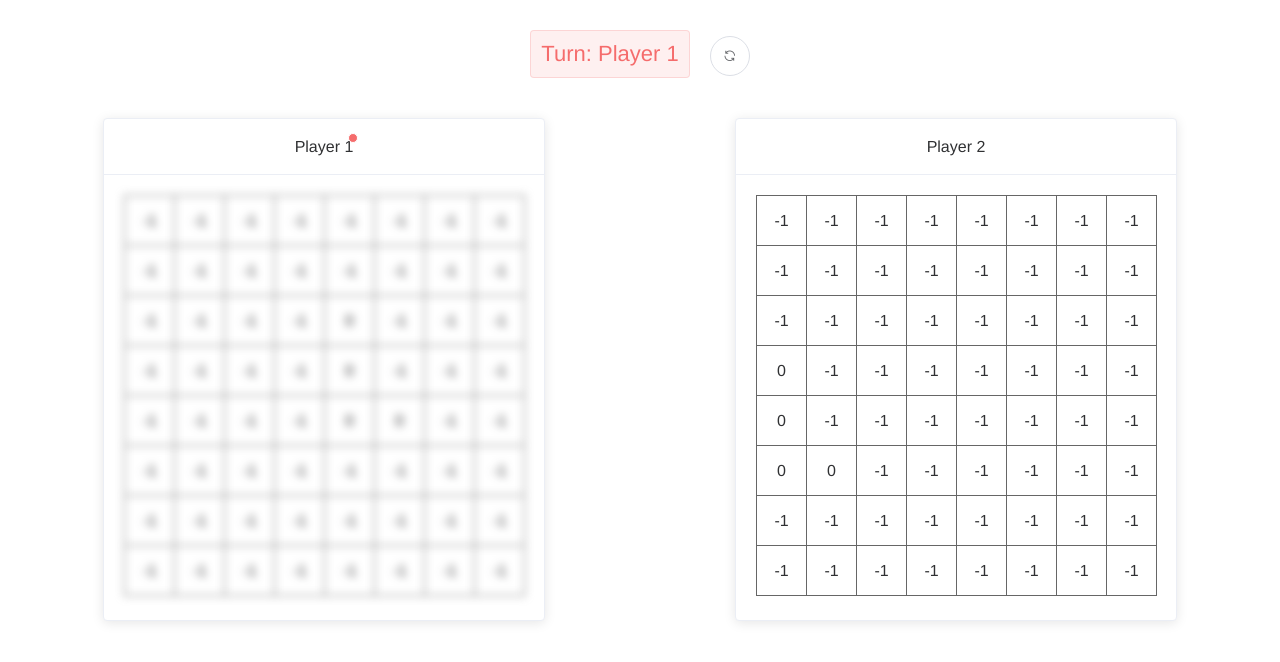
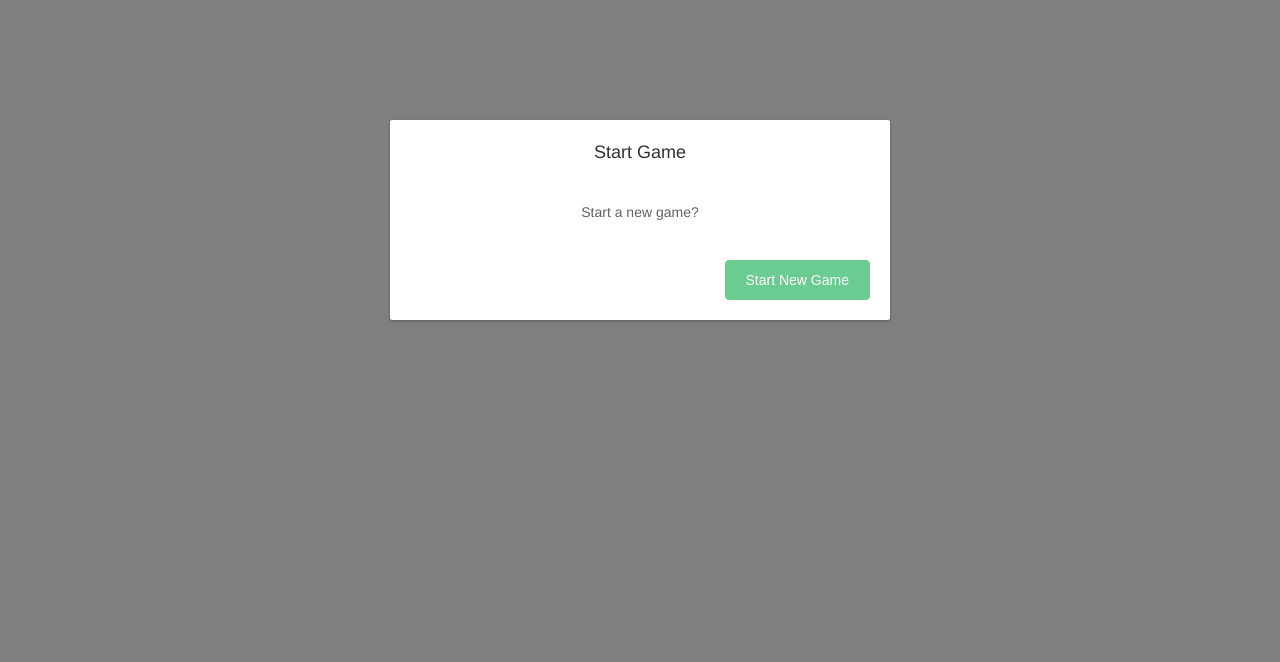
Before and after one commit to fangwei716/battle-ship, a Vue app: page / in a window 1280 px wide. Shown: the top 662 px of the page. Built offline with nearby package versions, Linux system fonts and the light colour scheme.

Commit message:
enable welcome screen

```diff
--- a/src/components/Board.vue
+++ b/src/components/Board.vue
@@ -10,7 +10,7 @@
       <div :class="{'grid-container': true, 'blur': game.turn === player.index && !game.isEnd }" :style="'width:' + (5 + 50*gridX) + 'px;height:' + (5 + 50*gridY) + 'px;'">
         <div class="row" :key="player.index + '-' + rowIndex" v-for="(row, rowIndex) in board.grid">
           <div class="cell" :key="player.index + '-' + rowIndex + '-' + columnIndex" v-for="(cell, columnIndex) in row">
-            <span @click="hit(rowIndex, columnIndex)" v-if="cell >= -1" class="cell-available">{{cell}}</span>
+            <span @click="hit(rowIndex, columnIndex)" v-if="cell >= -1" class="cell-available"></span>
             <span v-if="cell === -2" class="miss"></span>
             <span v-if="cell === -3" class="hit"></span>
           </div>
--- a/src/components/Index.vue
+++ b/src/components/Index.vue
@@ -3,7 +3,7 @@
     <el-tag v-if="game.players" class="header-tag" type="danger">
       {{game && game.isEnd ? winner + ' is the winner!' : 'Turn: Player ' + (game.turn + 1)}}
     </el-tag>
-    <el-button @click="startNewGame()" v-if="game && !game.isEnd" icon="el-icon-refresh" style="margin-left: 20px;" circle></el-button>
+    <el-button @click="startNewGame()" v-if="game && game.isEnd" icon="el-icon-refresh" style="margin-left: 20px;" circle></el-button>
     <el-row>
       <el-col v-for="player in getVisiblePlayers(players)" :key="'player' + player.index" :span="12">
         <div class="board-container">
@@ -12,9 +12,10 @@
       </el-col>
     </el-row>
     <el-dialog width="500px" :show-close="false" title="Start Game" :visible="dialogVisible">
-      <el-form style="width: 450px;">
+      <span>{{hasPrev ? 'Do you want to restore game or start a new game ?' : 'Start a new game?'}}</span>
+      <el-form v-if="enableMoreThanTwoPlayer || enableMachinePlayer" style="width: 450px;">
         <el-form-item label="Human Player">
-          <el-radio-group v-model="numOfHuman">
+          <el-radio-group v-if="enableMoreThanTwoPlayer" v-model="numOfHuman">
             <el-radio-button v-if="enableMachinePlayer" label="1"></el-radio-button>
             <el-radio-button label="2"></el-radio-button>
             <el-radio-button label="3"></el-radio-button>
@@ -32,7 +33,8 @@
         </el-form-item>
       </el-form>
       <div slot="footer" class="dialog-footer">
-        <el-button type="primary" @click="initGameWithConfig()">Start</el-button>
+        <el-button type="primary" @click="initGameWithConfig()">Start New Game</el-button>
+        <el-button v-if="hasPrev" @click="dialogVisible = false">Restore Game</el-button>
       </div>
     </el-dialog>
   </div>
@@ -50,13 +52,15 @@ export default {
   data() {
     return {
       componentKey: 0,
+      hasPrev: false,
       game: {},
       players: [],
       winner: "",
       dialogVisible: false,
       numOfHuman: "2",
       numOfMachine: "0",
-      enableMachinePlayer: Config.enableMachinePlayer
+      enableMachinePlayer: Config.enableMachinePlayer,
+      enableMoreThanTwoPlayer: Config.enableMoreThanTwoPlayer
     }
   },
   watch: {
@@ -68,6 +72,7 @@ export default {
           message: this.winner + ' won!',
           type: 'success'
         });
+        this.hasPrev = false;
       }
     }
   },
@@ -78,29 +83,25 @@ export default {
     };
   },
   methods: {
-    restart(){
-      this.$router.go(0);
-    },
     startGame(){
+      this.dialogVisible = true;
       let battleGame = localStorage.getItem('battleGame');
-      let prevGame =  JSON.parse(battleGame);
-      if(prevGame){
+      let prevGame = JSON.parse(battleGame);
+      console.log(prevGame);
+      if(prevGame && prevGame.players){
+        this.hasPrev = true;
         this.initGame(prevGame);
       }else{
-        this.startNewGame();
+        this.hasPrev = false;
       }
     },
     startNewGame(){
-      if(!Config.enableMoreThanTwoPlayer){
-        this.initGame();
-      }else{
-        this.dialogVisible = true;
-      }
-      this.componentKey += 1;
+      this.dialogVisible = true;
     },
     initGameWithConfig(){
       this.initGame(null, +this.numOfHuman, +this.numOfMachine);
       this.dialogVisible = false;
+      this.componentKey += 1;
     },
     initGame(prevGame, numOfHuman, numOfMachine){
       let game =  new Game(prevGame, numOfHuman, numOfMachine);
--- a/src/models/Config.js
+++ b/src/models/Config.js
@@ -7,7 +7,7 @@ export default {
     maxPlayerNum: 8,
     defaultGridX: 8,
     defaultGridY: 8,
-    defaultBattleShips:['L'],
+    defaultBattleShips:['L', 'SQ', 'I', 'I'],
     battleShipTypes: {
         'L': {
             shape: [
```
